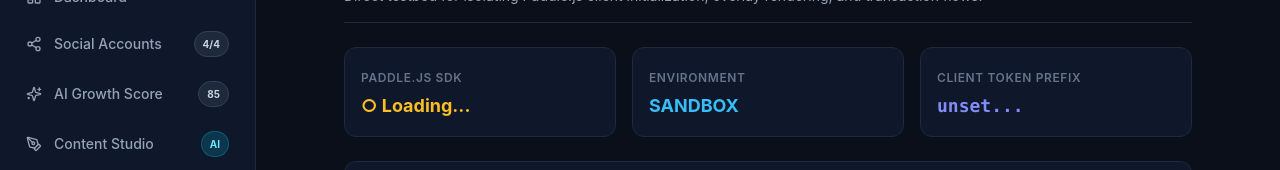
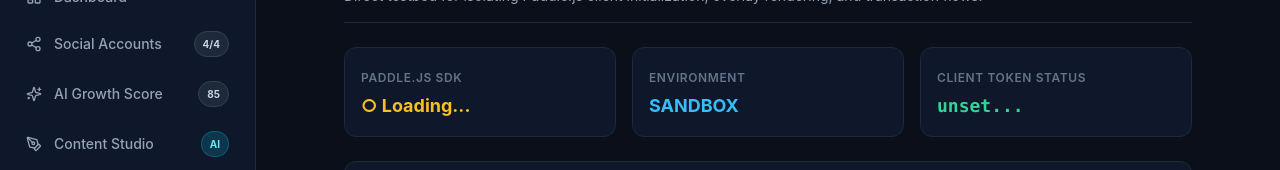
Before and after one commit to ikramasaadaan12786/growthpilot-ai, a Next.js app: page /paddle-debug in a window 1280 px wide. Both pictures are taken after a click on the button "Clear Log". Shown: the part 166-336 px from the top of the page. Built offline with nearby package versions, Linux system fonts and the light colour scheme; no server answers.

Commit message:
Add client token format validation and console diagnostic alerts

```diff
--- a/src/app/paddle-debug/page.tsx
+++ b/src/app/paddle-debug/page.tsx
@@ -7,7 +7,8 @@
   const [paddleReady, setPaddleReady] = useState(false);
   const [txnInfo, setTxnInfo] = useState<any>(null);
   const [loading, setLoading] = useState(false);
-  const [clientTokenPrefix, setClientTokenPrefix] = useState('');
+  const [clientTokenValue, setClientTokenValue] = useState('');
+  const [isMasked, setIsMasked] = useState(false);
   const [paddleEnv, setPaddleEnv] = useState('');
 
   const addEvent = (name: string, data?: any) => {
@@ -24,11 +25,17 @@
     const env = process.env.NEXT_PUBLIC_PADDLE_ENV || 'sandbox';
     const token = process.env.NEXT_PUBLIC_PADDLE_CLIENT_TOKEN || '';
     setPaddleEnv(env);
-    setClientTokenPrefix(token ? token.substring(0, 10) + '...' : 'MISSING');
+    setClientTokenValue(token);
+    const masked = token.startsWith('*') || token.includes('****');
+    setIsMasked(masked);
 
-    console.log('[PADDLE DEBUG] Environment:', env);
-    console.log('[PADDLE DEBUG] Token prefix:', token ? token.substring(0, 10) + '...' : 'MISSING');
-    console.log('[PADDLE DEBUG] Current hostname:', window.location.hostname);
+    console.log('[PADDLE_DIAGNOSTICS]', {
+      environment: env,
+      tokenLength: token.length,
+      tokenIsMasked: masked,
+      tokenPrefix: token ? token.substring(0, 5) + '...' : 'NONE',
+      hostname: window.location.hostname
+    });
 
     const checkPaddle = setInterval(() => {
       if ((window as any).Paddle) {
@@ -42,16 +49,19 @@
             paddle.Environment.set('sandbox');
             addEvent('Environment set to sandbox');
           }
-          if (token) {
+
+          if (masked) {
+            addEvent('CRITICAL ERROR: Token is masked with asterisks (e.g. "****4e38f"). Paddle cannot authenticate.');
+          } else if (token) {
             paddle.Initialize({
               token,
               eventCallback: (event: any) => {
                 addEvent(`EVENT: ${event?.name}`, event?.data || event);
               }
             });
-            addEvent('Paddle.Initialize called successfully');
+            addEvent('Paddle.Initialize called successfully with token: ' + token.substring(0, 8) + '...');
           } else {
-            addEvent('WARNING: NEXT_PUBLIC_PADDLE_CLIENT_TOKEN is not defined in client bundle');
+            addEvent('WARNING: NEXT_PUBLIC_PADDLE_CLIENT_TOKEN is empty');
           }
         } catch (e: any) {
           addEvent('ERROR initializing Paddle', { message: e.message });
@@ -161,6 +171,21 @@
         </p>
       </div>
 
+      {isMasked && (
+        <div className="p-4 bg-rose-500/10 border border-rose-500/30 rounded-xl text-rose-300 text-sm space-y-1">
+          <div className="font-bold flex items-center gap-2 text-rose-200">
+            <span>⚠</span> ROOT CAUSE DETECTED: Masked Client-Side Token in Vercel
+          </div>
+          <p>
+            Your <code className="bg-rose-950 px-1 py-0.5 rounded text-xs text-rose-200">NEXT_PUBLIC_PADDLE_CLIENT_TOKEN</code> is set to the masked value{' '}
+            <code className="bg-rose-950 px-1 py-0.5 rounded text-xs text-rose-200 font-mono">"{clientTokenValue}"</code> instead of the real unmasked token.
+          </p>
+          <p className="text-xs text-rose-300/80">
+            Go to <strong>Paddle Sandbox Dashboard → Developer Tools → Authentication → Client-side tokens</strong>, copy the full unmasked <code className="text-rose-200">test_...</code> token, and update it in Vercel Environment Variables.
+          </p>
+        </div>
+      )}
+
       <div className="grid grid-cols-1 md:grid-cols-3 gap-4">
         <div className="bg-slate-900 border border-slate-800 rounded-xl p-4 space-y-1">
           <span className="text-xs text-slate-500 uppercase tracking-wider font-semibold">Paddle.js SDK</span>
@@ -173,8 +198,16 @@
           <div className="text-lg font-bold text-sky-400 uppercase">{paddleEnv || 'sandbox'}</div>
         </div>
         <div className="bg-slate-900 border border-slate-800 rounded-xl p-4 space-y-1">
-          <span className="text-xs text-slate-500 uppercase tracking-wider font-semibold">Client Token Prefix</span>
-          <div className="text-lg font-mono text-indigo-400 font-bold">{clientTokenPrefix}</div>
+          <span className="text-xs text-slate-500 uppercase tracking-wider font-semibold">Client Token Status</span>
+          <div className="text-lg font-mono font-bold">
+            {isMasked ? (
+              <span className="text-rose-400">MASKED ({clientTokenValue})</span>
+            ) : clientTokenValue ? (
+              <span className="text-emerald-400">{clientTokenValue.substring(0, 8)}...</span>
+            ) : (
+              <span className="text-amber-400">MISSING</span>
+            )}
+          </div>
         </div>
       </div>
 
--- a/src/lib/paddle-checkout-client.ts
+++ b/src/lib/paddle-checkout-client.ts
@@ -1,6 +1,6 @@
 /**
  * Authoritative Client-Side Paddle SDK Manager
- * Ensures exact single initialization, Sandbox environment set first, and transaction overlay handling.
+ * Single authoritative initialization, token validation, event capturing, and diagnostic logging.
  */
 
 let isInitialized = false;
@@ -13,7 +13,10 @@
   if (!paddle) return;
 
   const env = config?.env || process.env.NEXT_PUBLIC_PADDLE_ENV || 'sandbox';
-  const token = config?.clientToken || process.env.NEXT_PUBLIC_PADDLE_CLIENT_TOKEN;
+  const token = config?.clientToken || process.env.NEXT_PUBLIC_PADDLE_CLIENT_TOKEN || '';
+
+  const isMaskedToken = token.startsWith('*') || token.includes('****');
+  const isValidFormat = (token.startsWith('test_') || token.startsWith('live_')) && token.length >= 20;
 
   // 1. Environment MUST be set before initialization
   if (currentEnv !== env) {
@@ -23,13 +26,35 @@
     currentEnv = env;
   }
 
-  // 2. Initialize with client token
+  // 2. Diagnostics logging in browser console
+  console.log('[PADDLE_DIAGNOSTICS]', {
+    sdkLoaded: true,
+    environment: env,
+    initialized: isInitialized,
+    tokenPresent: !!token,
+    tokenPrefix: token ? token.substring(0, 5) + '...' : 'NONE',
+    tokenLength: token.length,
+    tokenIsMasked: isMaskedToken,
+    isValidTokenFormat: isValidFormat,
+    hostname: window.location.hostname
+  });
+
+  if (isMaskedToken) {
+    console.error(
+      '[PADDLE ERROR]: NEXT_PUBLIC_PADDLE_CLIENT_TOKEN is set to a masked value (e.g. "****4e38f"). ' +
+      'Please replace it in Vercel environment variables with your full unmasked client-side token ' +
+      '(starts with "test_") from Paddle Sandbox Dashboard -> Developer Tools -> Authentication -> Client-side tokens.'
+    );
+    return;
+  }
+
+  // 3. Initialize with valid client token
   if (token && (currentToken !== token || !isInitialized)) {
     try {
       paddle.Initialize({
         token,
         eventCallback: (event: any) => {
-          console.log('[Paddle.js Event]:', event?.name, event?.data || event);
+          console.log('[PADDLE EVENT]:', event?.name, event?.data || event);
           if (event?.name === 'checkout.completed') {
             window.location.href = `${window.location.origin}/settings?billing=success&provider=paddle`;
           }
@@ -37,9 +62,9 @@
       });
       isInitialized = true;
       currentToken = token;
-      console.log('[Paddle.js]: Initialized in', env, 'mode');
+      console.log('[PADDLE SUCCESS]: Paddle.js initialized successfully in', env, 'mode');
     } catch (e: any) {
-      console.warn('[Paddle.js Init Notice]:', e.message);
+      console.warn('[PADDLE INIT NOTICE]:', e.message);
     }
   }
 }
@@ -65,7 +90,6 @@
     });
 
     if (res.status === 401) {
-      // User is not authenticated, redirect to login
       window.location.href = `/login?redirect=${encodeURIComponent(window.location.pathname)}&plan=${plan}`;
       return;
     }
@@ -76,17 +100,28 @@
       throw new Error(data.error || 'Failed to initialize checkout session');
     }
 
-    // 2. Ensure Paddle is initialized with returned credentials
+    const token = data.clientToken || process.env.NEXT_PUBLIC_PADDLE_CLIENT_TOKEN || '';
+    const isMaskedToken = token.startsWith('*') || token.includes('****');
+
+    if (isMaskedToken) {
+      const errMsg = 'Paddle Client Token in Vercel is masked ("****4e38f"). Please add the full unmasked test_... token in Vercel.';
+      console.error('[PADDLE CHECKOUT ERROR]:', errMsg);
+      if (onError) onError(errMsg);
+      if (onLoading) onLoading(false);
+      return;
+    }
+
+    // 2. Ensure Paddle is initialized
     const paddle = (window as any).Paddle;
     if (paddle) {
       initializePaddle({
         env: data.paddleEnv || 'sandbox',
-        clientToken: data.clientToken
+        clientToken: token
       });
 
       // 3. Open Checkout Overlay using transactionId
       if (data.transactionId) {
-        console.log('[Paddle.js] Opening checkout overlay for transaction:', data.transactionId);
+        console.log('[PADDLE CHECKOUT]: Opening overlay with transactionId:', data.transactionId);
         paddle.Checkout.open({
           transactionId: data.transactionId,
           settings: {
@@ -101,7 +136,7 @@
       }
     }
 
-    // 4. Fallback: If Paddle.js is not loaded or direct link is needed
+    // 4. Fallback: If Paddle.js overlay is unavailable, use hosted URL
     if (data.url) {
       window.location.href = data.url;
       return;
```
Also changed, not shown: scripts/inspect-client-bundle.ts (added, +43 -0 lines).
